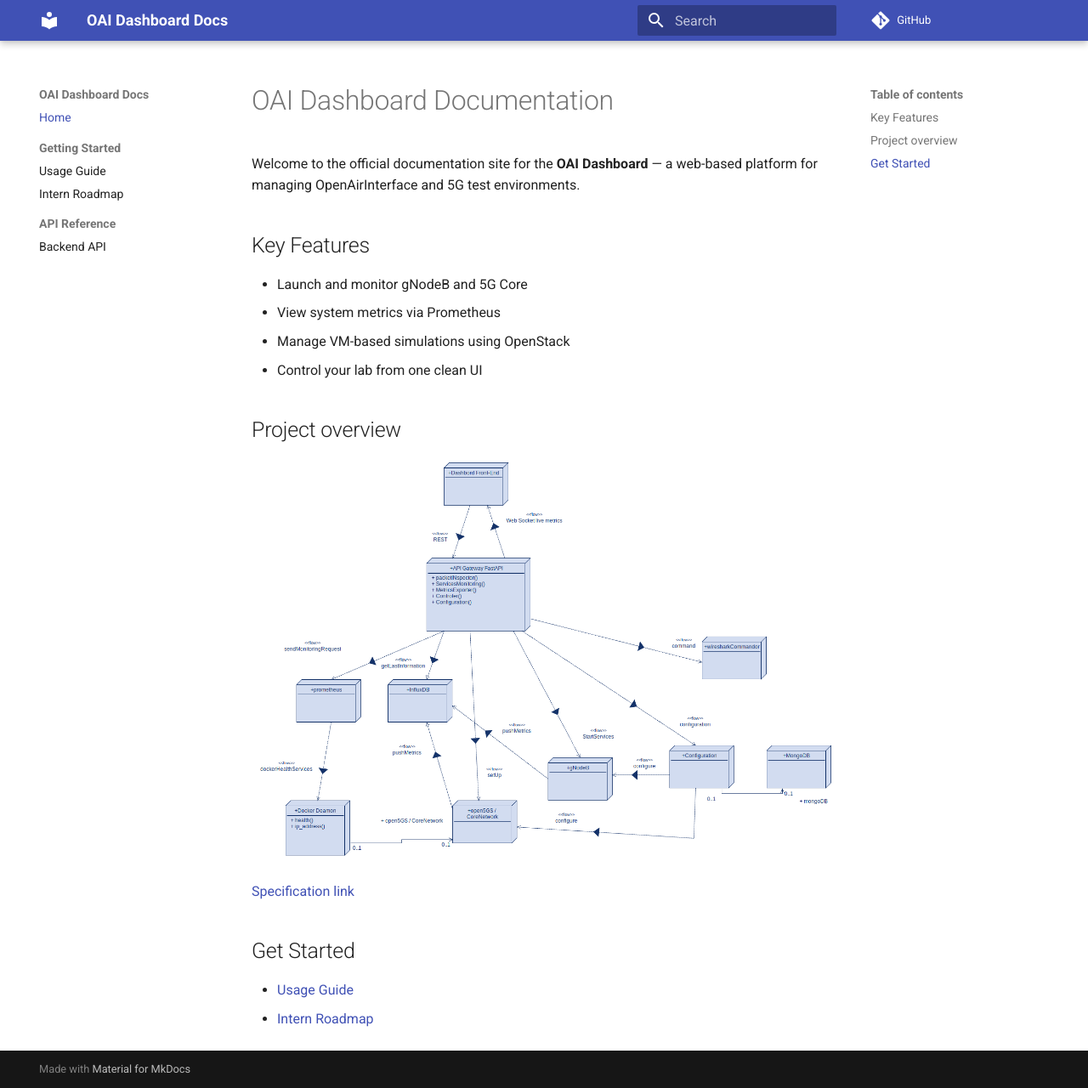
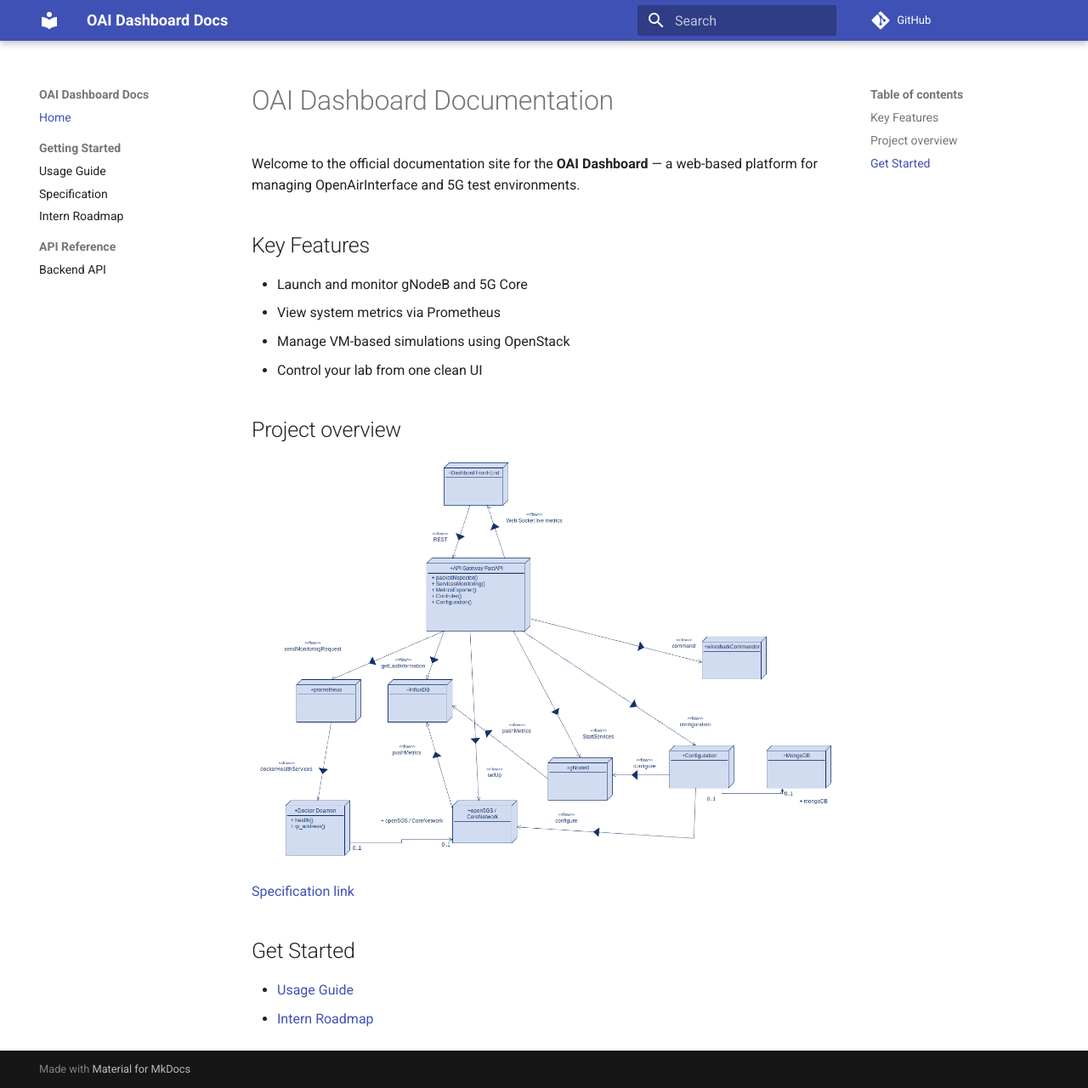
Before and after one commit to LRT-LIGM/OpenAirInterface-Dashboard, an MkDocs documentation site: the page built from docs/index.md, in a window 1280 px wide and 1280 px high. Shown: the whole window at 85% size. Built offline with MkDocs 1.6.1 and Material for MkDocs 9.7.7, drawn with Linux system fonts in a browser that asks for light colours; comment, search, counter and statistics services are not loaded.

Commit message:
Add Specification markdown file to Nav.

```diff
--- a/mkdocs.yml
+++ b/mkdocs.yml
@@ -25,11 +25,14 @@
 
 nav:
   - Home: index.md
+
   - Getting Started:
       - Usage Guide: usage.md
+      - Specification : spec.md
       - Intern Roadmap: intern-roadmap.md
   - API Reference:
       - Backend API: api/backend.md
+
 
 markdown_extensions:
   - toc:
```
